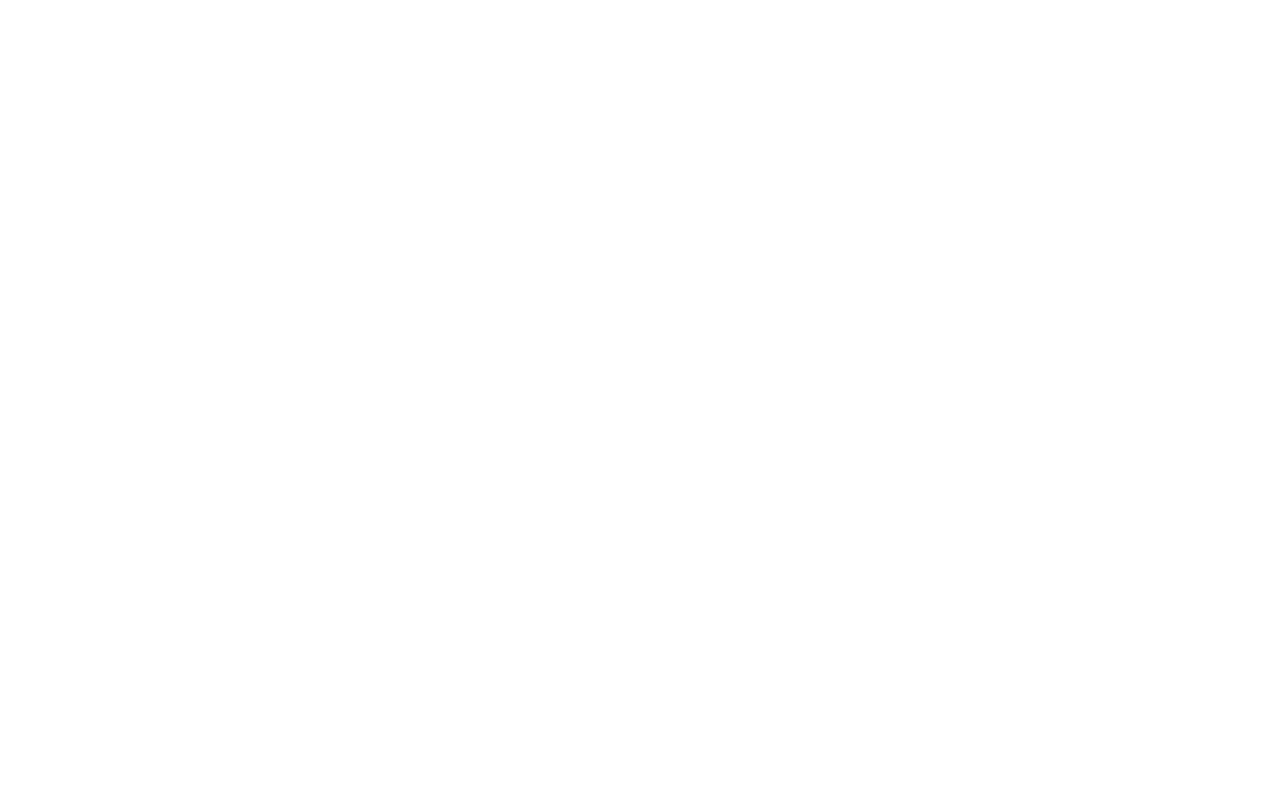
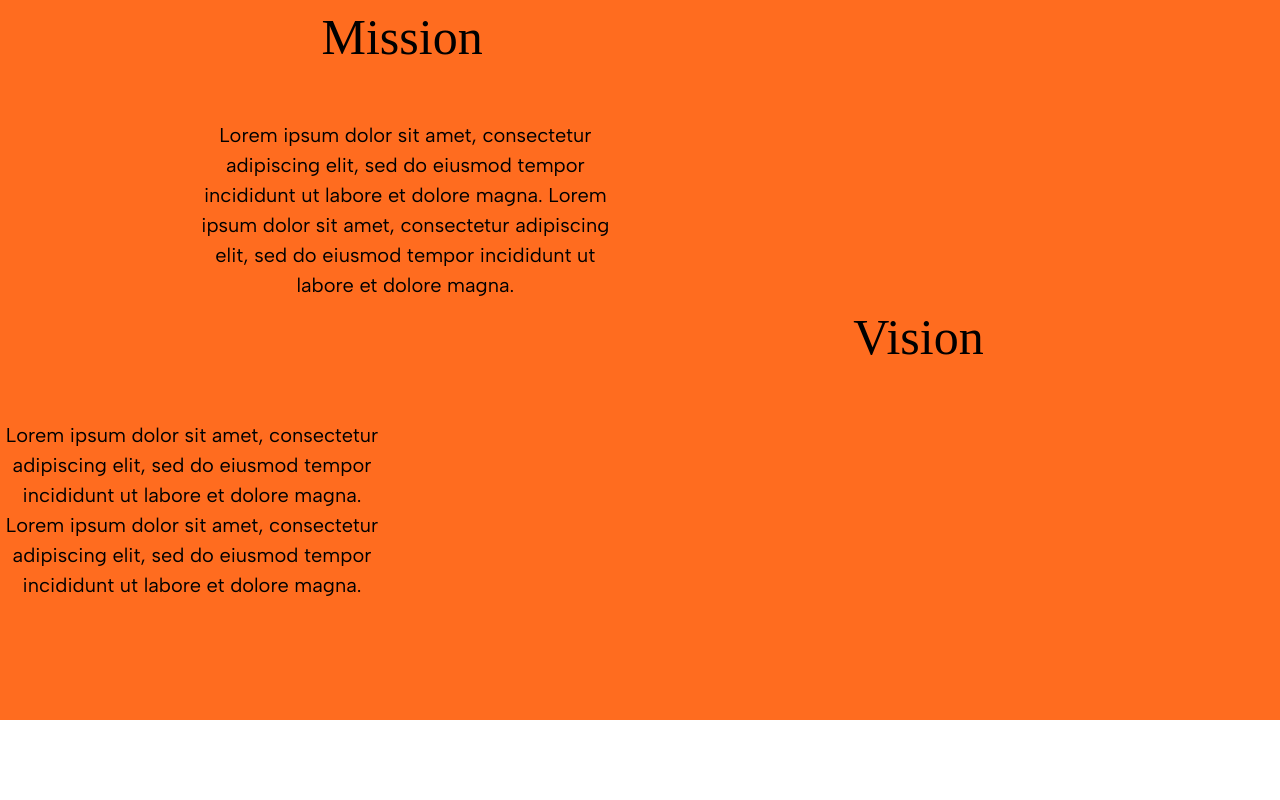
Before and after one commit to computerscience-person/Group2_WVSU-Orbit, a React (Vite) app in the folder frontend/: page /about in a window 1280 px wide. Shown: the part 1280-2080 px from the top of the page. Before the commit the page ends 1600 px from the top, so only its background shows below. Built offline with nearby package versions, Linux system fonts and the light colour scheme; a web font is replaced by a local one.

Commit message:
Added changes, made branch

```diff
--- a/frontend/src/pages/AboutUs.tsx
+++ b/frontend/src/pages/AboutUs.tsx
@@ -7,7 +7,7 @@
       {/* LAYER 1 */}
       <div className="h-screen bg-white relative">
         {/* OVAL */}
-        <div className="absolute left-1/2 -translate-x-1/2 w-[150%] h-[100vh] bg-[#FF6C1F] rounded-[80%_80%] top-[-50vh]"></div>
+        <div className="absolute left-1/2 -translate-x-1/2 w-[150%] h-[100vh] bg-[#FF6C1F] rounded-[80%_80%] top-[-50%]"></div>
         {/* ABOUT WVSU TEXT */}
         <div className="font-leader z-10 text-center absolute left-1/2 -translate-x-1/2 top-[15%] text-[80px] whitespace-nowrap">
           ABOUT WVSU ORBIT
@@ -21,8 +21,45 @@
         </div>
       </div>
 
-      {/* LAYER 2 */}
-      <div className="h-screen bg-white">Layer 2 (Full Screen Height)</div>
+      {/* CREATING A PARENT DIV TO ACCOMMODATE THE MULTIPLE LAYERS */}
+      <div className="min-h-screen overflow-hidden">
+        {/* LAYER 2 */}
+        <div className="h-[150vh] bg-white relative">
+          {/* OVAL */}
+          <div className="absolute left-1/2 -translate-x-1/2 w-[150%] h-[100vh] bg-[#FF6C1F] rounded-[80%_80%] top-[20%]"></div>
+          <div className="absolute left-1/2 -translate-x-1/2 w-[250%] h-[500%] bg-[#FF6C1F] top-[70%]"></div>
+          {/* MISSION */}
+          <div className="font-leader z-10 text-center absolute right-2/3 translate-x-14 top-[40%] text-[50px] whitespace-nowrap">
+            Mission
+          </div>
+          {/* MISSION STATEMENT */}
+          <div className="font-content z-10 text-center absolute right-2/3 translate-x-48 top-[50%] text-[20px]">
+            Lorem ipsum dolor sit amet, consectetur adipiscing elit, sed do
+            eiusmod tempor incididunt ut labore et dolore magna. Lorem ipsum
+            dolor sit amet, consectetur adipiscing elit, sed do eiusmod tempor
+            incididunt ut labore et dolore magna.
+          </div>
+          {/* VISION */}
+          <div className="font-leader z-10 text-center absolute left-2/3 translate-x--14 top-[65%] text-[50px] whitespace-nowrap">
+            Vision
+          </div>
+          {/* VISION STATEMENT */}
+          <div className="font-content z-10 text-center absolute right-[70%] translate-x--148 top-[75%] text-[20px]">
+            Lorem ipsum dolor sit amet, consectetur adipiscing elit, sed do
+            eiusmod tempor incididunt ut labore et dolore magna. Lorem ipsum
+            dolor sit amet, consectetur adipiscing elit, sed do eiusmod tempor
+            incididunt ut labore et dolore magna.
+          </div>
+        </div>
+      </div>
+      {/* CREATING A PARENT DIV TO ACCOMMODATE THE MULTIPLE LAYERS */}
+      <div className="overflow-hidden">
+        {/* LAYER 3 */}
+        <div className="h-screen bg-white relative">
+          {/* OVAL */}
+          <div className="absolute left-1/2 -translate-x-1/2 w-[150%] h-[100vh] bg-[#FF6C1F] rounded-[80%_80%] top-[20%]"></div>
+        </div>
+      </div>
     </div>
   );
 };
```
